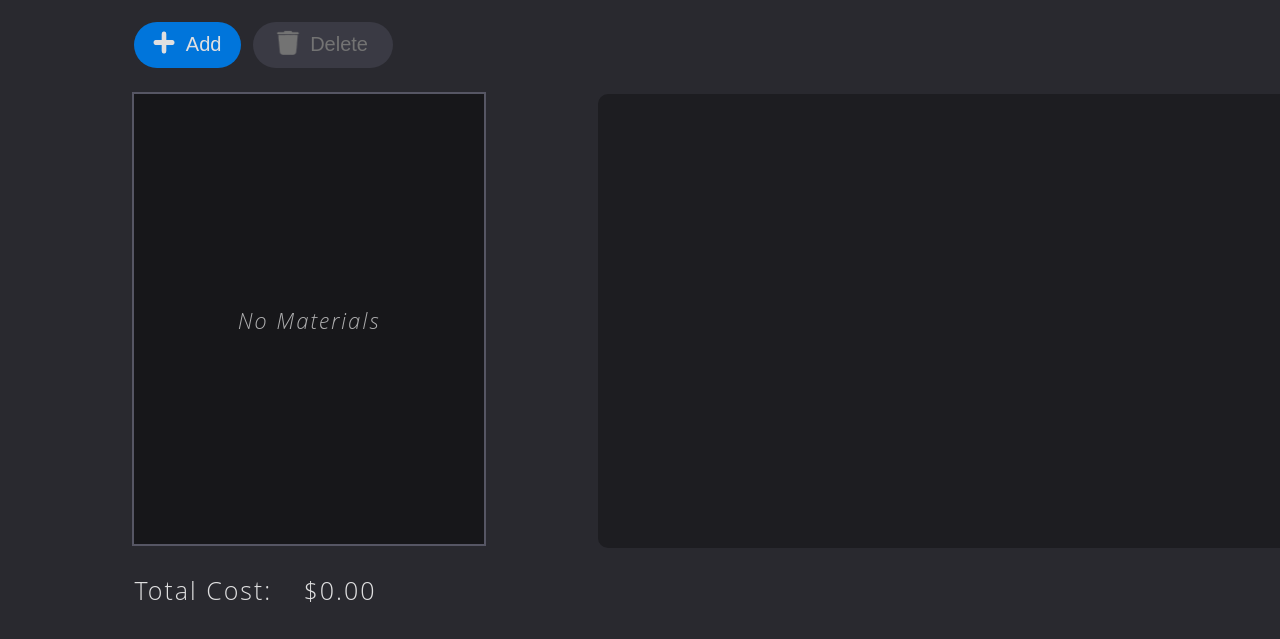
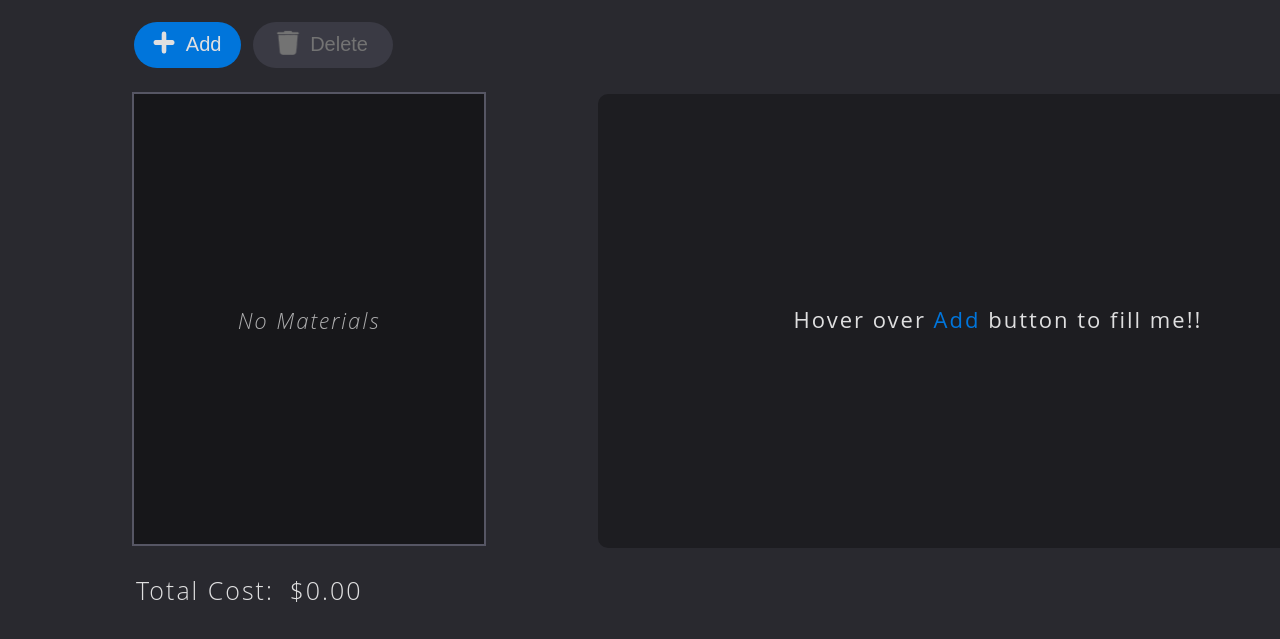
Before and after one commit to urajendi/CesiumProject, a plain HTML site: page index.html in a window 1280 px wide. Shown: the part 121-760 px from the top of the page. Drawn offline with nearby package versions, Linux system fonts and the light colour scheme.

Commit message:
Updated Screenshots and hover functionality

```diff
--- /dev/null
+++ b/css/helloWorld.css
@@ -0,0 +1,31 @@
+/* Defining color palette */
+:root {
+    --background: #29292F;
+    --text: #DFDFE0;
+    --hoverColor: #0075DB;
+}
+
+body{
+    background-color: var(--background);
+    font-family: 'Open Sans', sans-serif;
+    font-weight: 900;
+    font-size: 50px;
+    letter-spacing: 2px;
+    color: var(--text);
+}
+
+a{
+    text-decoration: none;
+    color: var(--text);
+}
+a:hover{
+    color: var(--hoverColor);
+}
+span{
+    font-size: 20px;
+}
+
+.center {
+    text-align: center;
+    padding-top: 250px;
+}
--- a/css/menu.css
+++ b/css/menu.css
@@ -21,6 +21,11 @@
     font-weight: 500;
     margin-left: 590px;
     margin-top: -455px;
+}
+
+.center {
+    text-align: center;
+    padding-top: 210px;
 }
 
 /* Form */
--- a/css/styles.css
+++ b/css/styles.css
@@ -18,6 +18,10 @@ body{
     font-weight: 300;
     letter-spacing: 2px;
     color: var(--text);
+}
+
+button{
+    text-decoration: none;
 }
 
 /* Title */
@@ -43,6 +47,8 @@ body{
 /* Total */
 #total-wrapper{
     font-size: 25px;
+    position: absolute;
+    width: 350px;
     margin-left: 10%;
     margin-top: 2%;
 }
--- a/index.html
+++ b/index.html
@@ -50,6 +50,9 @@
             </svg>
         </div>
         <div id='menu'>
+            <div id="hover-text" class="center">
+                Hover over <span style="color:#0075DB;">Add</span> button to fill me!!
+            </div>
             <div id="form-wrapper-left">
                 <div class="form-text">
                     Name<br />
--- a/js/scripts.js
+++ b/js/scripts.js
@@ -42,9 +42,9 @@ var defaultText;
 // Defining hover and onclick attributes
 var hoverColor = "#000344";
 var hoverOpacity = 0.8;
-var clickColor = "#FFFFFF";
-var clickOpacity = 0.2;
-
+var clickColor = "#000344";
+var clickOpacity = 0.8;
+var hoverTextMenu;
 
 // This runs when the page is loaded
 document.addEventListener('DOMContentLoaded', function() {
@@ -114,6 +114,7 @@ document.addEventListener('DOMContentLoaded', function() {
     }
     mvolume = document.getElementById("mvolume").value;
     mddate = document.getElementById("mddate").valueAsDate;
+
     // Adding one day to the date because default javascript fetchs one day prior to current date
     mddate.setDate(mddate.getDate() + 1);
     mcolor = document.getElementById("mcolor").value;
@@ -125,6 +126,11 @@ document.addEventListener('DOMContentLoaded', function() {
 
     // Onclick for add
     addButton.on('mouseover', function() {
+        // Removing the hover text
+        hoverTextMenu = document.getElementById("hover-text");
+        if(hoverTextMenu!=null){
+            hoverTextMenu.remove();
+        }
         formLeft.style.visibility = "visible";
         formRight.style.visibility = "visible";
     })
```
Also changed, not shown: helloWorld.html (added, +18 -0 lines), Screenshots/Screen Shot - 1.png, Screenshots/Screen Shot - 2.png, Screenshots/Screen Shot - 3.png, Screenshots/Screen Shot - 4.png, 3 other files.
